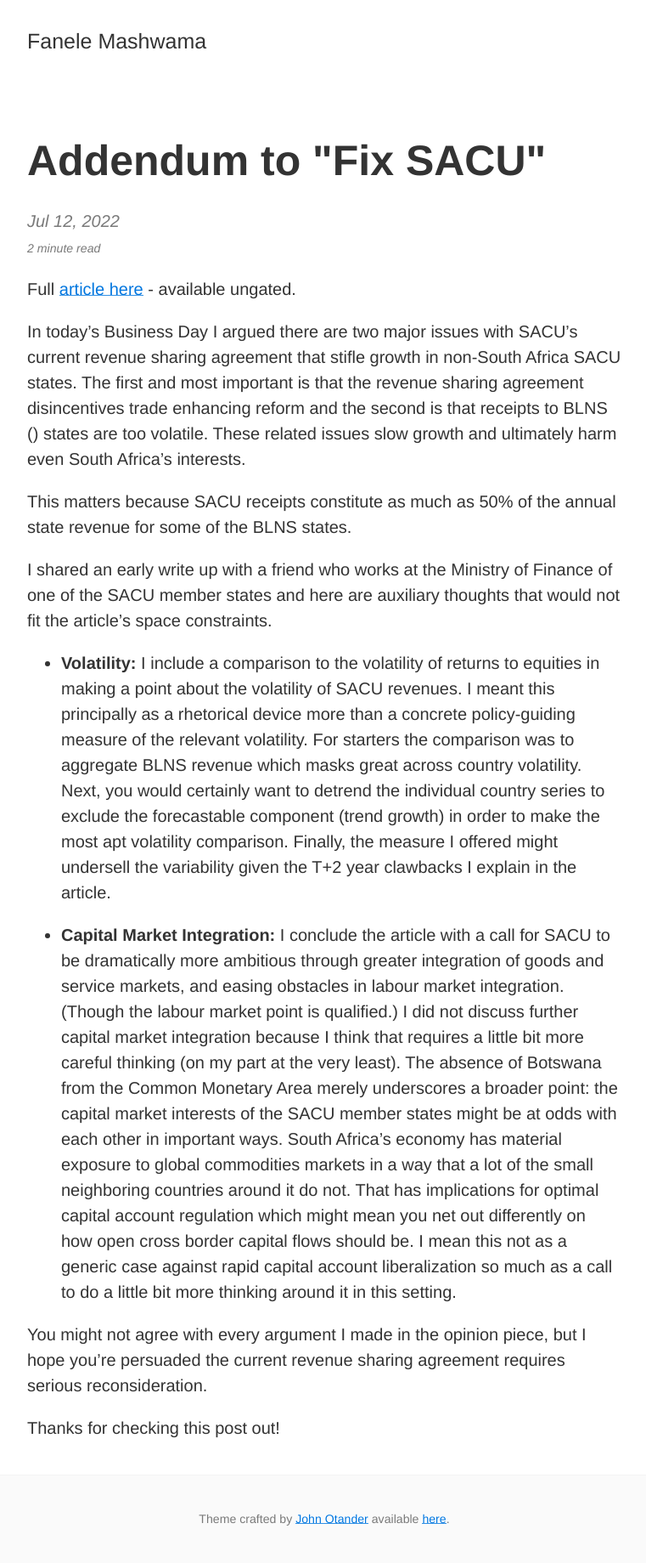
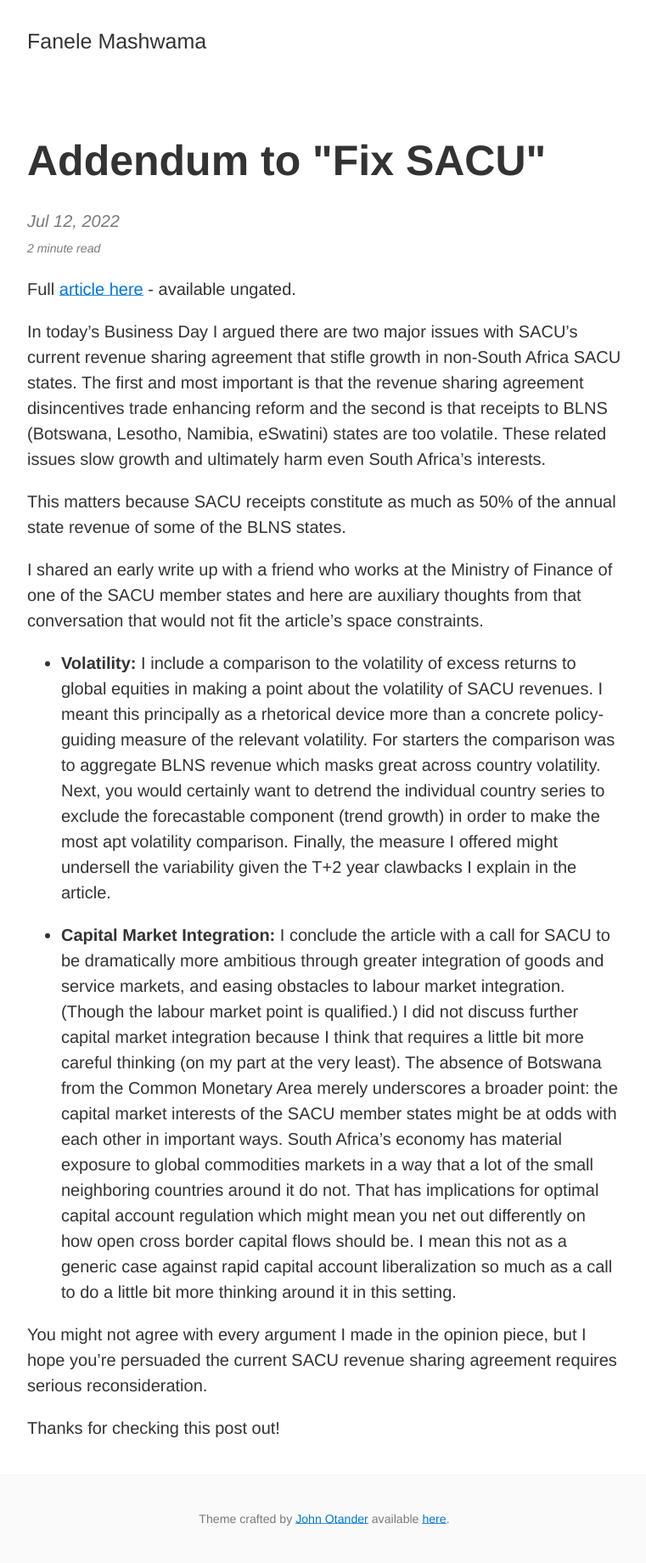
Before and after one commit to fmashwama/fmashwama.github.io, a Jekyll site: the page built from posts/2022-07-12-fixsacu.md, in a window 1280 px wide. Shown: the whole page at 85% size, without its empty margins (258-1019 px from the left). Built offline with Jekyll 4.4.1, drawn with Linux system fonts in a browser that asks for light colours.

Commit message:
Update 2022-07-12-fixsacu.md

```diff
--- a/posts/2022-07-12-fixsacu.md
+++ b/posts/2022-07-12-fixsacu.md
@@ -8,16 +8,16 @@ categories:
 
 Full [article here](https://www.businesslive.co.za/bd/) - available ungated.
 
-In today’s Business Day I argued there are two major issues with SACU’s current revenue sharing agreement that stifle growth in non-South Africa SACU states. The first and most important is that the revenue sharing agreement disincentives trade enhancing reform and the second is that receipts to BLNS () states are too volatile. These related issues slow growth and ultimately harm even South Africa’s interests.
+In today’s Business Day I argued there are two major issues with SACU’s current revenue sharing agreement that stifle growth in non-South Africa SACU states. The first and most important is that the revenue sharing agreement disincentives trade enhancing reform and the second is that receipts to BLNS (Botswana, Lesotho, Namibia, eSwatini) states are too volatile. These related issues slow growth and ultimately harm even South Africa’s interests.
 
-This matters because SACU receipts constitute as much as 50% of the annual state revenue for some of the BLNS states.
+This matters because SACU receipts constitute as much as 50% of the annual state revenue of some of the BLNS states.
 
-I shared an early write up with a friend who works at the Ministry of Finance of one of the SACU member states and here are auxiliary thoughts that would not fit the article’s space constraints.
+I shared an early write up with a friend who works at the Ministry of Finance of one of the SACU member states and here are auxiliary thoughts from that conversation that would not fit the article's space constraints.
 
-* **Volatility:** I include a comparison to the volatility of returns to equities in making a point about the volatility of SACU revenues. I meant this principally as a rhetorical device more than a concrete policy-guiding measure of the relevant volatility. For starters the comparison was to aggregate BLNS revenue which masks great across country volatility. Next, you would certainly want to detrend the individual country series to exclude the forecastable component (trend growth) in order to make the most apt volatility comparison. Finally, the measure I offered might undersell the variability given the T+2 year clawbacks I explain in the article.
+* **Volatility:** I include a comparison to the volatility of excess returns to global equities in making a point about the volatility of SACU revenues. I meant this principally as a rhetorical device more than a concrete policy-guiding measure of the relevant volatility. For starters the comparison was to aggregate BLNS revenue which masks great across country volatility. Next, you would certainly want to detrend the individual country series to exclude the forecastable component (trend growth) in order to make the most apt volatility comparison. Finally, the measure I offered might undersell the variability given the T+2 year clawbacks I explain in the article.
 
-* **Capital Market Integration:** I conclude the article with a call for SACU to be dramatically more ambitious through greater integration of goods and service markets, and easing obstacles in labour market integration. (Though the labour market point is qualified.) I did not discuss further capital market integration because I think that requires a little bit more careful thinking (on my part at the very least). The absence of Botswana from the Common Monetary Area merely underscores a broader point: the capital market interests of the SACU member states might be at odds with each other in important ways. South Africa’s economy has material exposure to global commodities markets in a way that a lot of the small neighboring countries around it do not. That has implications for optimal capital account regulation which might mean you net out differently on how open cross border capital flows should be. I mean this not as a generic case against rapid capital account liberalization so much as a call to do a little bit more thinking around it in this setting.
+* **Capital Market Integration:** I conclude the article with a call for SACU to be dramatically more ambitious through greater integration of goods and service markets, and easing obstacles to labour market integration. (Though the labour market point is qualified.) I did not discuss further capital market integration because I think that requires a little bit more careful thinking (on my part at the very least). The absence of Botswana from the Common Monetary Area merely underscores a broader point: the capital market interests of the SACU member states might be at odds with each other in important ways. South Africa’s economy has material exposure to global commodities markets in a way that a lot of the small neighboring countries around it do not. That has implications for optimal capital account regulation which might mean you net out differently on how open cross border capital flows should be. I mean this not as a generic case against rapid capital account liberalization so much as a call to do a little bit more thinking around it in this setting.
 
-You might not agree with every argument I made in the opinion piece, but I hope you’re persuaded the current revenue sharing agreement requires serious reconsideration.
+You might not agree with every argument I made in the opinion piece, but I hope you’re persuaded the current SACU revenue sharing agreement requires serious reconsideration.
 
 Thanks for checking this post out!
```
